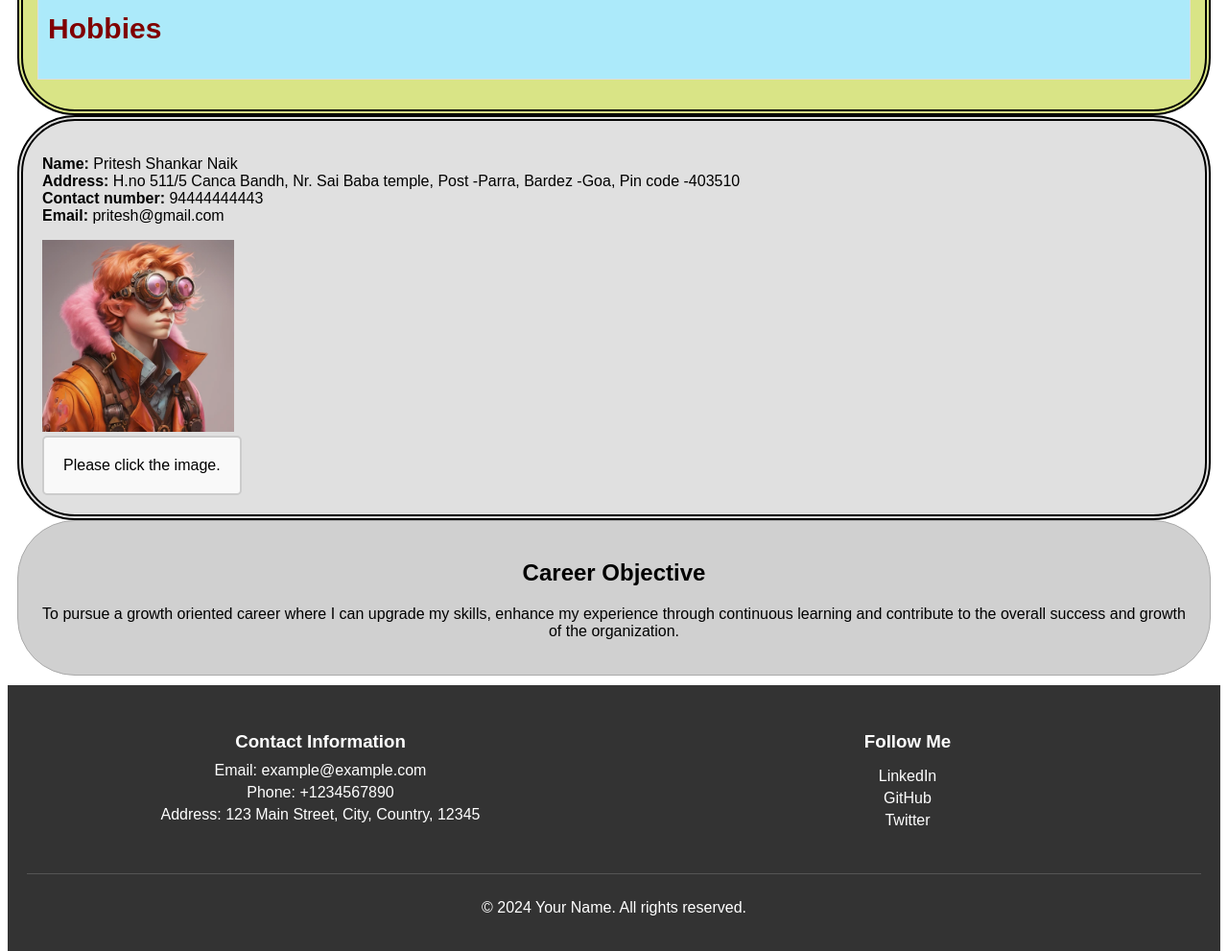
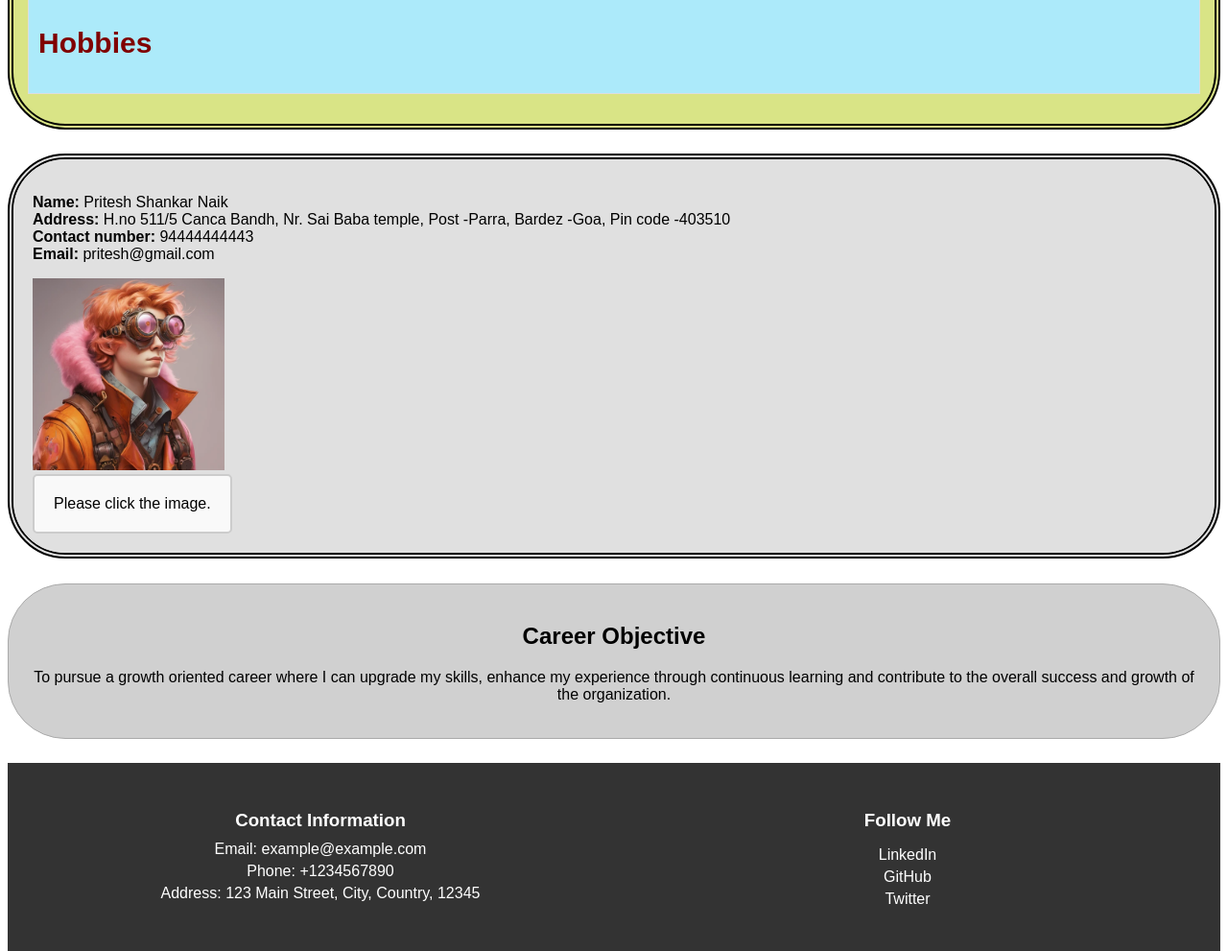
Before and after one commit to leo29292929/task-1, a plain HTML site: page index.html in a window 1280 px wide. Shown: the part 1140-2131 px from the top of the page at 96% size. Drawn offline with Linux system fonts and the light colour scheme.

Commit message:
Update resume1.css

```diff
--- a/resume1.css
+++ b/resume1.css
@@ -1,54 +1,66 @@
-/* Main Grid Container */
-.grid-container {
-    display: grid;
-    grid-template-columns: 1fr 1fr; /* 2 equal columns */
-    grid-template-rows: auto auto;  /* 2 rows with automatic height */
-    gap: 10px; /* Space between grid items */
-    padding: 10px; /* Padding around the grid container */
-    display:inherit;
+/* Body */
+body {
+    font-family: Arial, sans-serif;
+overflow-x: clip;
 }
 
 /* Sections */
-.section1, .section2, .section3 {
-    overflow: hidden; /* Ensure no content overflows */
+.section1,
+.section2,
+.section3 {
+    overflow: hidden;
+    /* Ensure no content overflows */
     border-radius: 60px;
     border: black double 6px;
-    padding: 15px; /* Padding inside the section */
+    padding: 15px;
+    /* Padding inside the section */
 }
 
 .section1 {
-    grid-column: 1 / 2; /* First column */
-    grid-row: 1; /* First row */
-    background-color: rgb(217, 228, 134); /* Light background */
+    overflow: auto;
+    background-color: rgb(217, 228, 134);
+    /* Light background */
+    margin-bottom: 2%;
+    overflow-x: clip;
 }
 
 .section2 {
-    grid-column: 2 / 3; /* Second column */
-    grid-row: 1; /* First row */
-    background-color: #e0e0e0; /* Slightly darker background */
-    padding: 20px; /* Adjusted padding for Section 2 */
+    background-color: #e0e0e0;
+    /* Slightly darker background */
+    padding: 20px;
+    /* Adjusted padding for Section 2 */
     position: relative;
-    overflow: hidden; /* Ensure no overflow */
-    max-width: 100%; /* Ensure the container takes the full width of its parent */
+    overflow: auto;
+    /* Ensure no overflow */
+    max-width: 100%;
+    /* Ensure the container takes the full width of its parent */
     padding: 20px;
-    box-sizing: border-box; /* Include padding and border in the element's total width and height */
+    box-sizing: border-box;
+    /* Include padding and border in the element's total width and height */
+    margin-bottom: 2%;
+    overflow-x: clip;
 }
 
 .section3 {
-    grid-column: 1 / 3; /* Span both columns */
-    grid-row: 2; /* Second row */
-    background-color: #d0d0d0; /* Even darker background */
-    border: 1px solid #aaa; /* Darker border */
-    text-align: center; /* Center-align text */
-    padding: 20px; /* Padding inside the section */
+    background-color: #d0d0d0;
+    /* Even darker background */
+    border: 1px solid #aaa;
+    /* Darker border */
+    text-align: center;
+    /* Center-align text */
+    padding: 20px;
+    /* Padding inside the section */
+    margin-bottom: 2%;
 }
 
 /* Header */
 .header {
     width: 100%;
     display: flex;
-    justify-content: center; /* Center horizontally */
-    align-items: center; /* Center vertically */
+    justify-content: center;
+    /* Center horizontally */
+    align-items: center;
+    /* Center vertically */
     background: linear-gradient(90deg, #ff0000, #ff7f00, #ffff00, #00ff00, #0000ff, #4b0082, #9400d3);
     background-size: 1400% 100%;
     animation: rainbowTransition 10s linear infinite;
@@ -56,6 +68,7 @@
     color: white;
     border-radius: 0 0 50px 50px;
     box-shadow: 0 4px 6px rgba(0, 0, 0, 0.1);
+    margin-bottom: 2%;
 }
 
 /* Animation */
@@ -63,6 +76,7 @@
     0% {
         background-position: -200% 0;
     }
+
     100% {
         background-position: 200% 0;
     }
@@ -79,11 +93,12 @@ h1 {
 
 /* Unordered List */
 #section-ul {
-    list-style-type: none; /* Remove default bullets */
+    list-style-type: none;
+    /* Remove default bullets */
     padding: 0;
 }
 
-#section-ul > li {
+#section-ul>li {
     cursor: pointer;
     margin-bottom: 10px;
     border: 1px solid #ddd;
@@ -93,7 +108,8 @@ h1 {
 
 #section-ul .content {
     display: none;
-    margin-top: 10px;
+    margin-top: 30px;
+    overflow: auto;
 }
 
 /* Message Box */
@@ -121,13 +137,15 @@ h1 {
     margin-bottom: 20px;
 }
 
-.contact-info, .social-media {
+.contact-info,
+.social-media {
     flex: 1;
     min-width: 200px;
     padding: 10px;
 }
 
-.contact-info h3, .social-media h3 {
+.contact-info h3,
+.social-media h3 {
     margin-bottom: 10px;
 }
 
@@ -135,7 +153,8 @@ h1 {
     margin: 5px 0;
 }
 
-.contact-info a, .social-media a {
+.contact-info a,
+.social-media a {
     color: #fff;
     text-decoration: none;
 }
@@ -160,8 +179,9 @@ h1 {
 
 /* Tabs */
 .tabs {
-  transform: translate(0px,350px);
-    position:absolute;
+
+    position: absolute;
+    transform: translateY(410px);
 
 }
 
@@ -175,23 +195,23 @@ h1 {
     font-size: 18px;
     margin-right: 5px;
     border-radius: 5px;
-    margin-top: 20px;
+    margin-top: 10px;
+    margin-bottom: 20px;
 }
 
 .tablink:hover {
-    transform: translateY(-5px);
     box-shadow: 0px 4px 10px rgba(0, 0, 0, 0.2);
 }
 
 .tabcontent {
     display: none;
     padding: 20px;
-    border: 1px solid #ddd;
-    border-radius: 5px;
+    border: 2px solid black;
+    border-radius: 125px;
     margin-top: 10px;
 }
 
-/* Body */
-body {
-    font-family: Arial, sans-serif;
+.sec2para p {
+    white-space: pre;
+    gap: 200px;
 }
```
